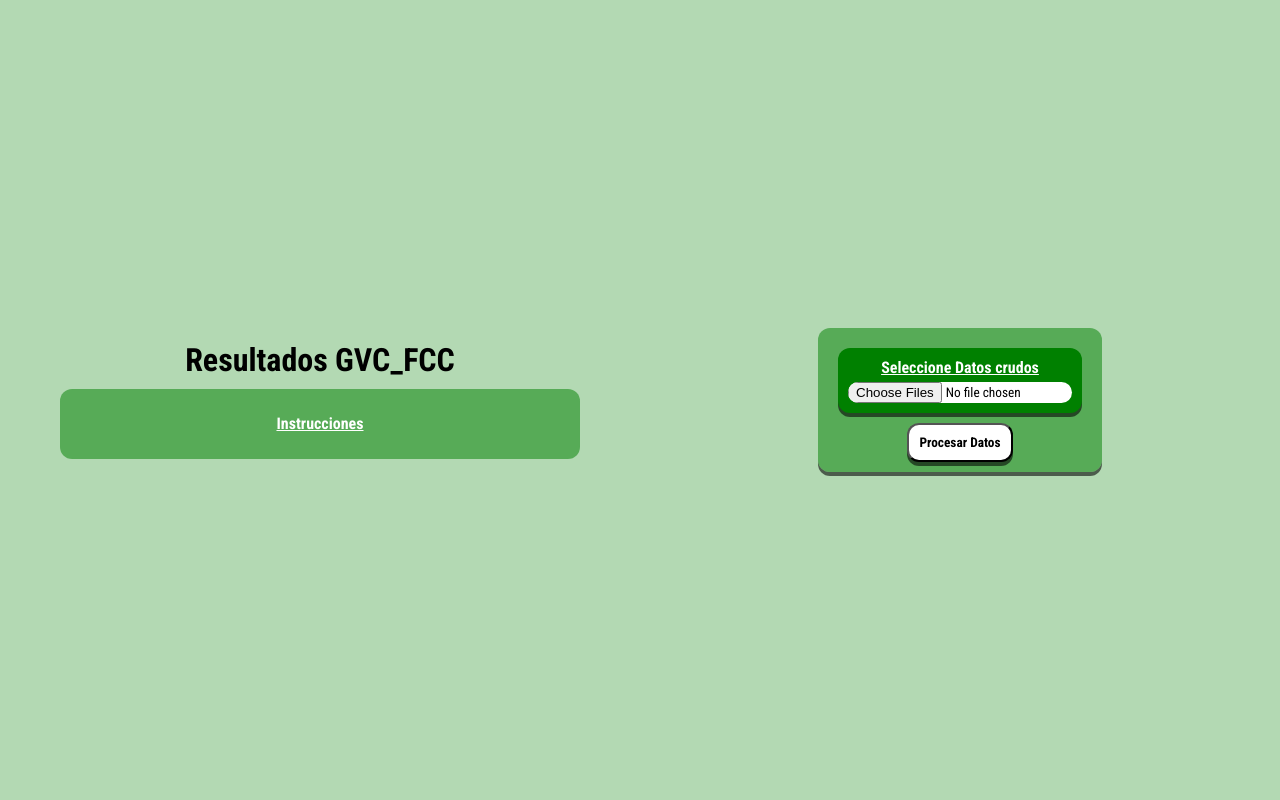
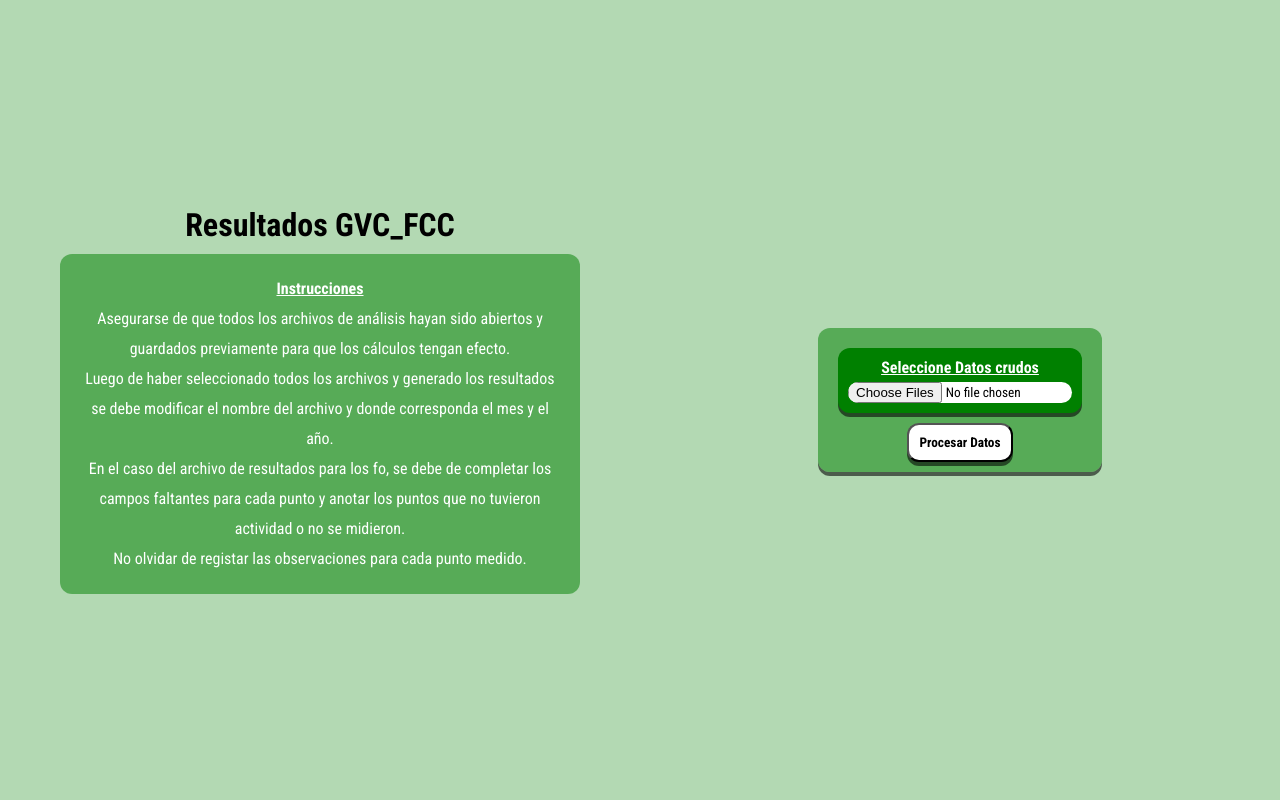
Before and after one commit to moras98/web_adapta_apps, a Django app: page /ruido/resultados-gvcfcc/ in a window 1280 px wide. Shown: the part 84-884 px from the top of the page. Run offline with Django 4.2, Linux system fonts and the light colour scheme; a user stored in the database is signed in.

Commit message:
instrucciones

```diff
--- a/servicios_adapta/servicios_adapta_app/templates/servicios_adapta_app/resultados_effo.html
+++ b/servicios_adapta/servicios_adapta_app/templates/servicios_adapta_app/resultados_effo.html
@@ -6,7 +6,11 @@
         <h1>Resultados GVC_FCC</h1>
         <div class="info">
             <label class="title">Instrucciones</label>
-            <p></p>
+            <p>Asegurarse de que todos los archivos de análisis hayan sido abiertos y guardados previamente para que los cálculos tengan efecto.<br>
+            Luego de haber seleccionado todos los archivos y generado los resultados se debe modificar el nombre del archivo y donde corresponda el mes y el año.<br>
+            En el caso del archivo de resultados para los fo, se debe de completar los campos faltantes para cada punto y anotar los puntos que no tuvieron actividad o no se midieron.<br>
+            No olvidar de registar las observaciones para cada punto medido.
+            </p>
         </div>
     </div>
     <div class="right">
```
